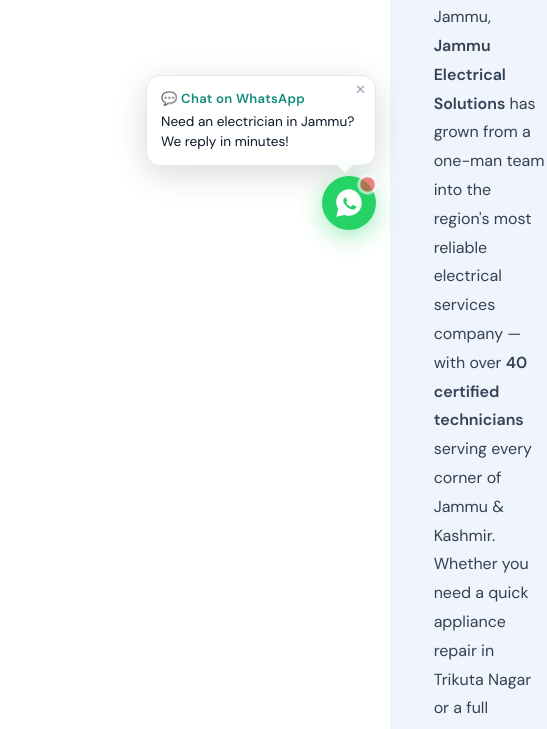
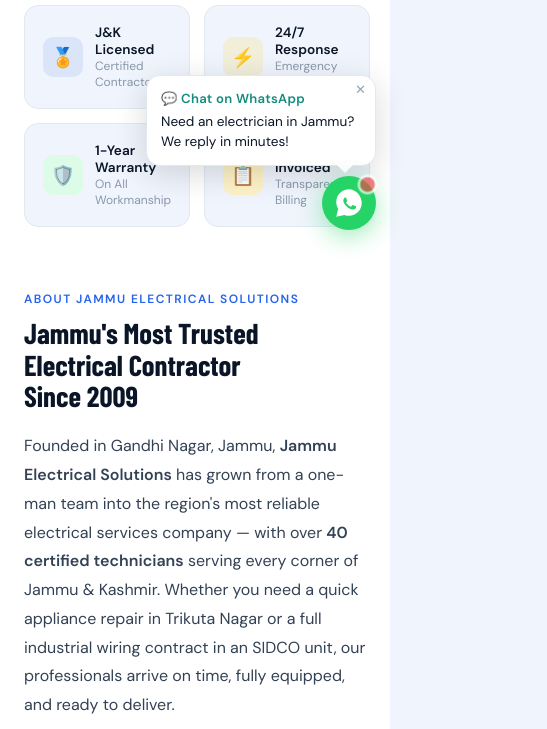
Before and after one commit to satty1987/jammu_electricals, a plain HTML site: page about.html in a window 390 px wide. Shown: the part 598-1327 px from the top of the page, 547 px wide, since content can reach past the window. Drawn offline with nearby package versions, Linux system fonts and the light colour scheme; a web font is replaced by a local one.

Commit message:
Adding new pages

```diff
--- a/about.html
+++ b/about.html
@@ -99,7 +99,7 @@
 <!-- ABOUT US -->
 <section id="about" style="background:#fff; padding: 88px 24px;">
   <div class="container">
-    <div style="display:grid; grid-template-columns:1fr 1fr; gap:64px; align-items:center;">
+    <div class="about">
 
       <!-- LEFT: Visual Column -->
       <div style="position:relative;">
--- a/css/style.css
+++ b/css/style.css
@@ -350,7 +350,24 @@
     60%      { transform: scale(1.35); opacity: 0.65; }
   }
   .wa-bubble.wa-hidden { display: none; }
-  @media(max-width: 480px) {
-    .wa-float { bottom: 16px; right: 14px; }
-    .wa-btn { width: 54px; height: 54px; }
-  }
+  .about{
+display:grid; grid-template-columns:1fr 1fr;
+ gap:64px;
+ align-items:center;
+}
+    @media(max-width: 480px) {
+      .wa-float {
+        bottom: 16px;
+        right: 14px;
+      }
+
+      .wa-btn {
+        width: 54px;
+        height: 54px;
+      }
+
+      .about {
+        grid-template-columns: 1fr !important;
+
+      }
+    }
```
